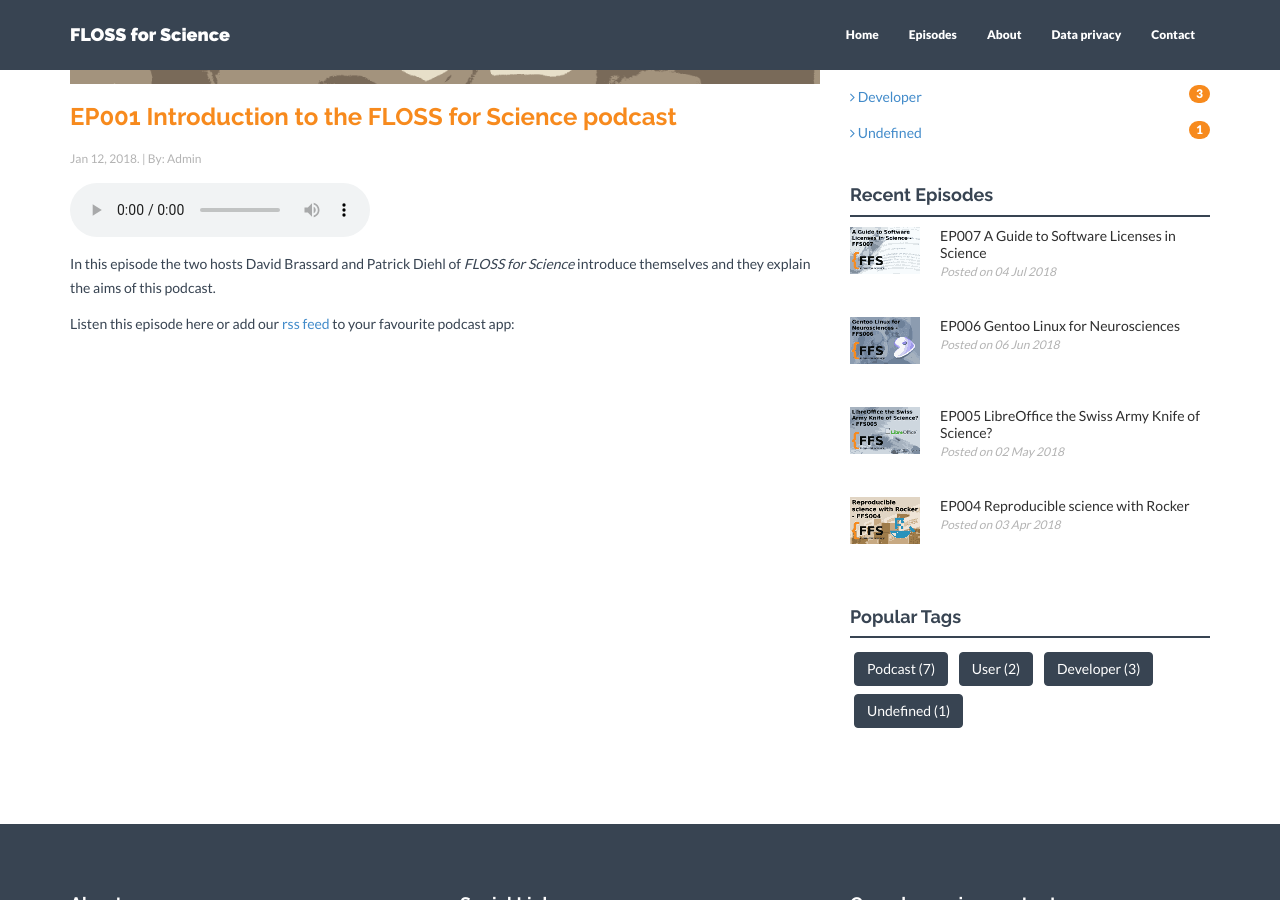
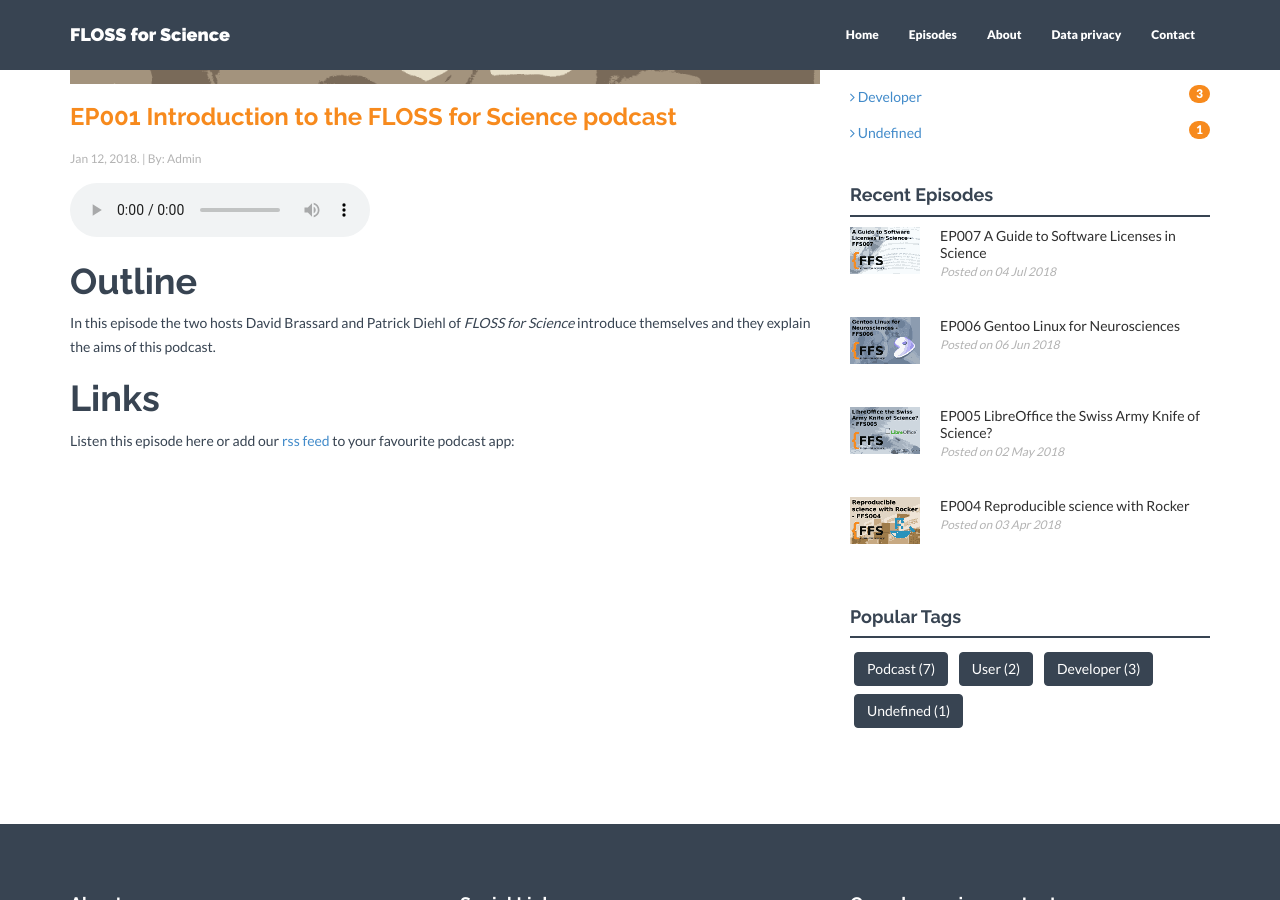
Before and after one commit to FLOSSforScience/FLOSSforScience.github.io, a Jekyll site: the page built from _posts/2018-01-03-season-1-episode-1.markdown, in a window 1280 px wide and 900 px high, scrolled down 672 px. Built offline with Jekyll 4.4.1, drawn with Linux system fonts in a browser that asks for light colours; nearby versions of some CDN libraries.

Commit message:
Update 2018-01-03-season-1-episode-1.markdown

```diff
--- a/_posts/2018-01-03-season-1-episode-1.markdown
+++ b/_posts/2018-01-03-season-1-episode-1.markdown
@@ -32,6 +32,10 @@
 Your browser does not support the audio element.
 </audio>
 
+# Outline
+
 In this episode the two hosts David Brassard and Patrick Diehl of *FLOSS for Science* introduce themselves and they explain the aims of this podcast.
 
+# Links
+
 Listen this episode here or add our [rss feed](https://flossforscience.github.io/feed.xml) to your favourite podcast app:
```
